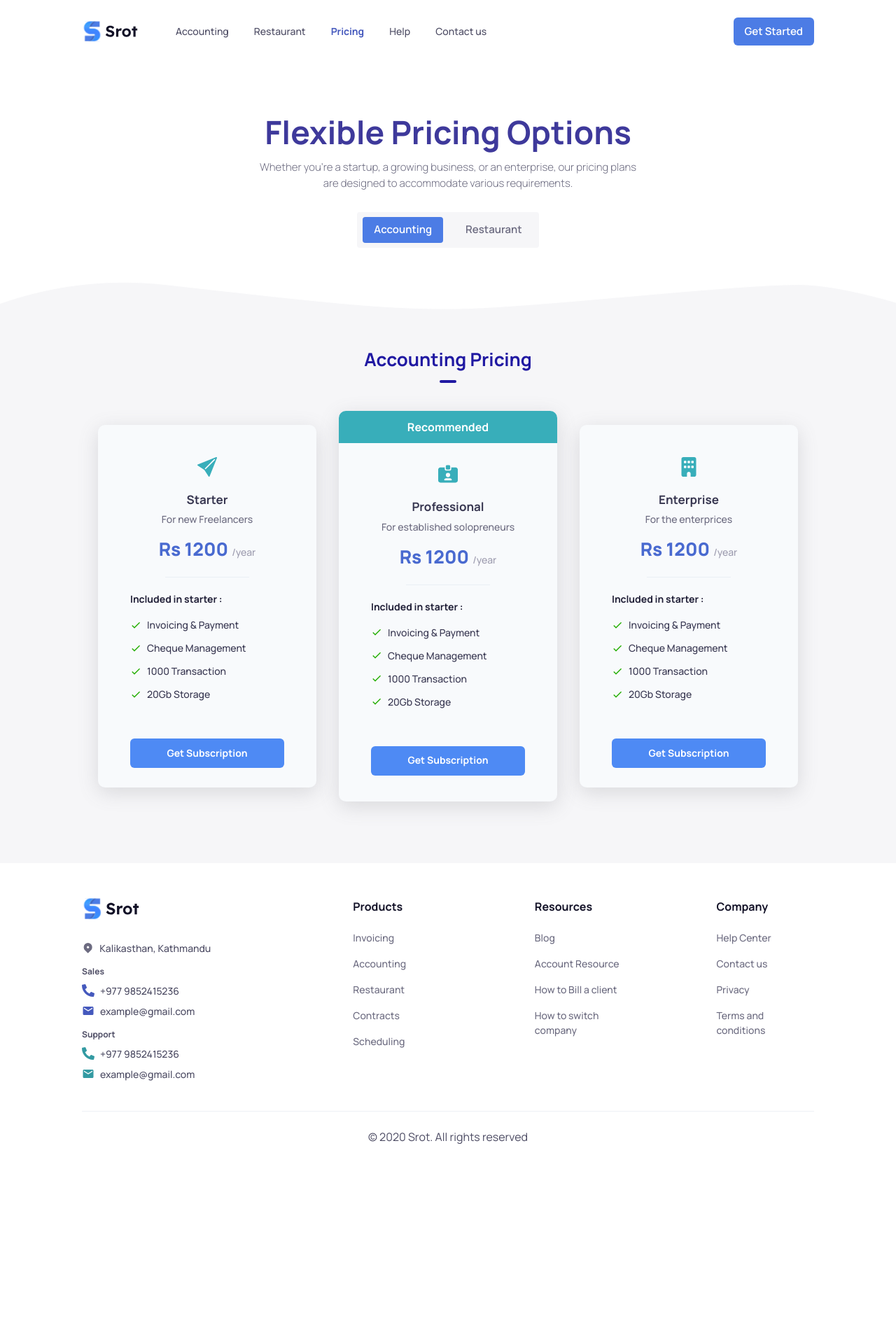
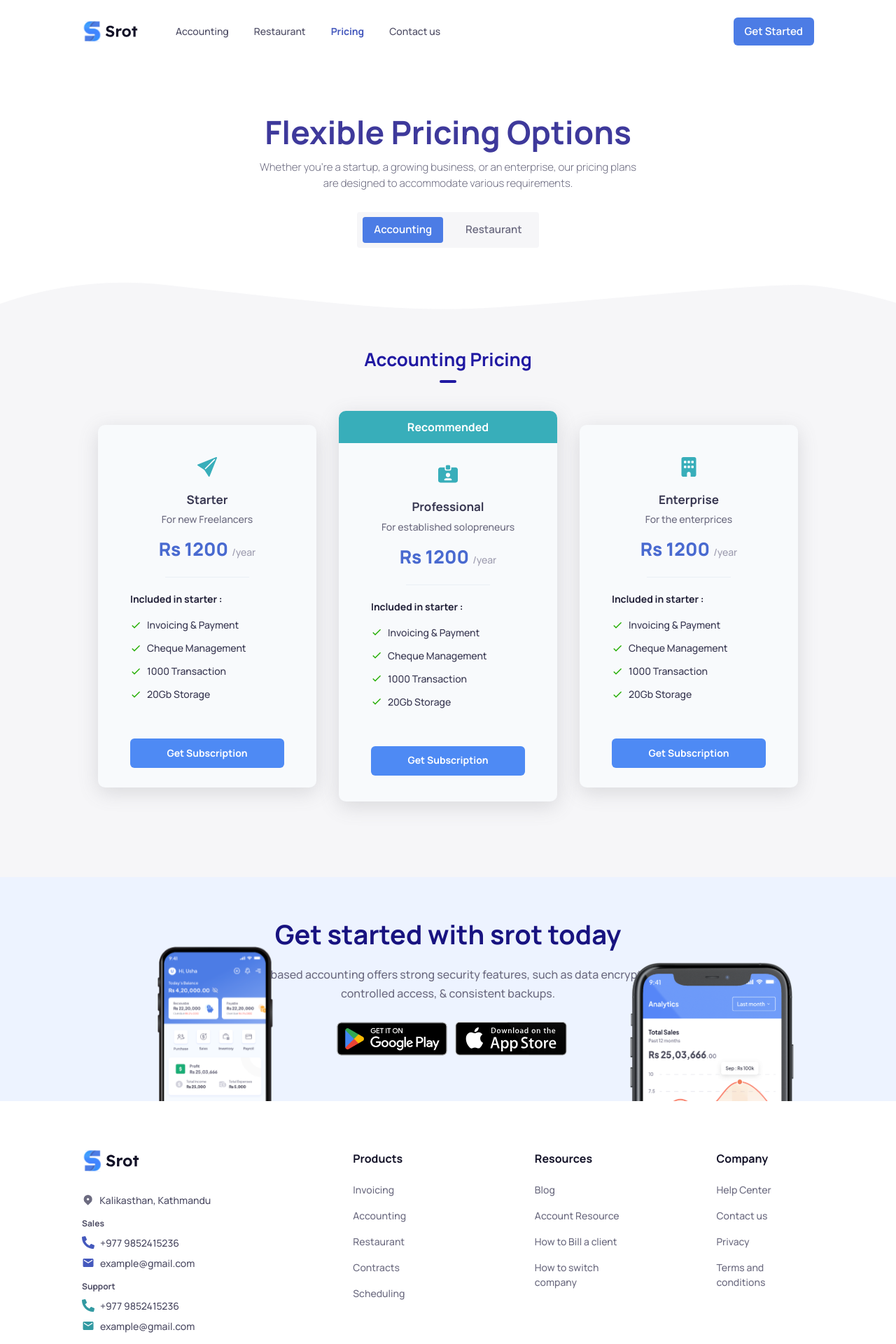
Before and after one commit to gsauarv/test-srot, a Next.js app: page /pricing in a window 1280 px wide. Shown: the top 1920 px of the page at 70% size. Before the commit the page ends 1686 px from the top, so only its background shows below. Built offline with nearby package versions, Linux system fonts and the light colour scheme.

Commit message:
DESIGN: some changes

```diff
--- a/app/page.js
+++ b/app/page.js
@@ -1,3 +1,4 @@
+import AppBanner from "@/components/accounting/AppBanner";
 import BlogSection from "@/components/home/BlogSection";
 import BrandCarasoul from "@/components/home/BrandCarasoul";
 import CustomerReview from "@/components/home/CustomerReview";
@@ -20,6 +21,7 @@ export default function Home() {
       <BlogSection />
       <BrandCarasoul />
       <FaqsSection />
+      <AppBanner />
     </>
   );
 }
--- a/app/pricing/page.js
+++ b/app/pricing/page.js
@@ -1,3 +1,4 @@
+import AppBanner from "@/components/accounting/AppBanner";
 import PricingLandingSection from "@/components/pricing/PricingLandingSection";
 import { Box } from "@chakra-ui/react";
 
@@ -6,6 +7,7 @@ const PricingPage = () => {
     <>
       <Box sx={{ backgroundColor: "#f6f6f8" }}>
         <PricingLandingSection />
+        <AppBanner />
       </Box>
     </>
   );
--- a/components/common/NavBar.js
+++ b/components/common/NavBar.js
@@ -62,10 +62,10 @@ const NavBar = () => {
       href: "/pricing",
     },
 
-    {
-      label: "Help",
-      href: "/help",
-    },
+    // {
+    //   label: "Help",
+    //   href: "/help",
+    // },
 
     {
       label: "Contact us",
--- a/components/home/LandingSection.js
+++ b/components/home/LandingSection.js
@@ -98,10 +98,10 @@ const LandingSection = () => {
                 > */}
                 <Image
                   src={image}
-                  layout="responsive"
+                  // layout="responsive"
                   // objectFit="cover"
                   // fill
-                  width={800}
+                  width={950}
                   height={500}
                 />
                 {/* </Box> */}
```
